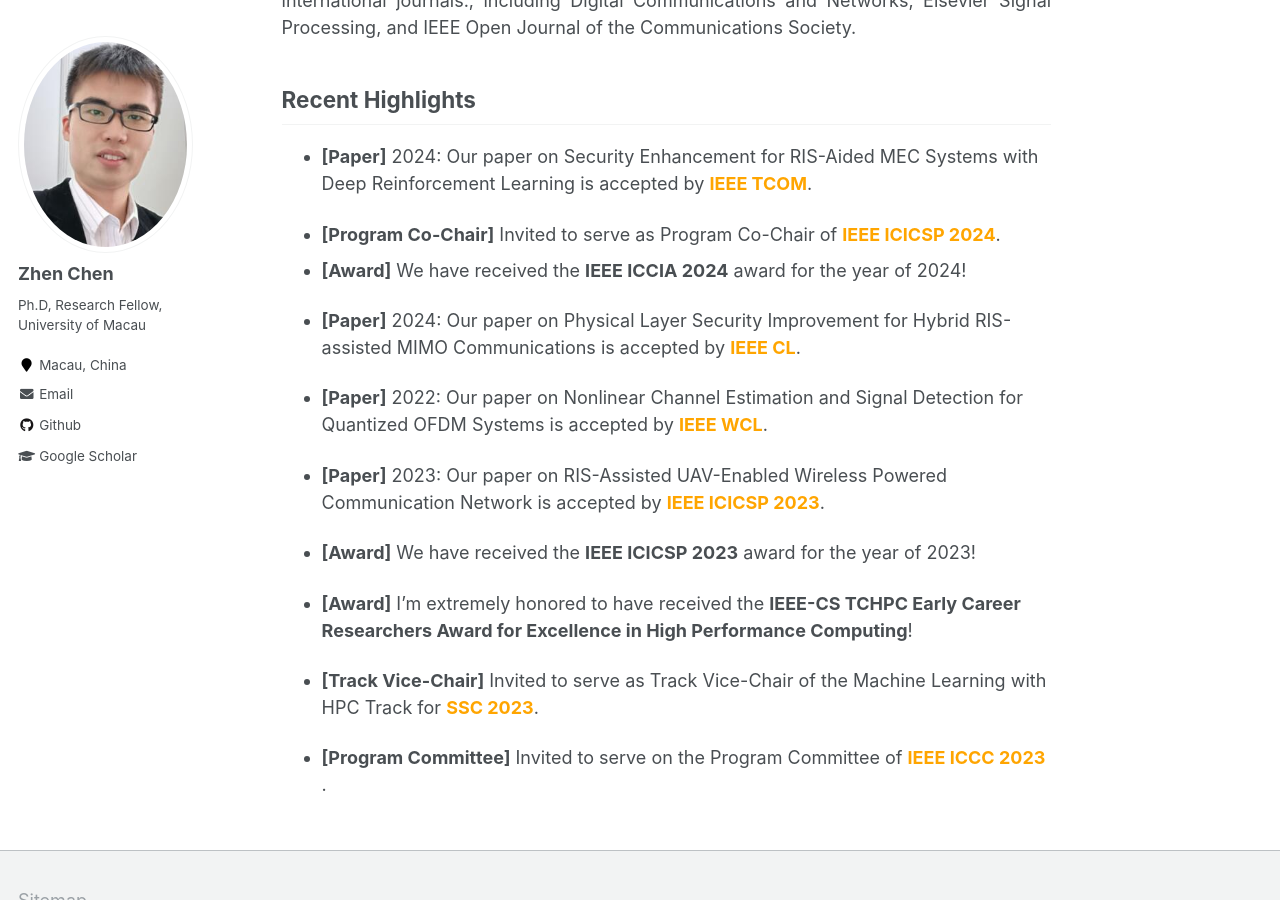
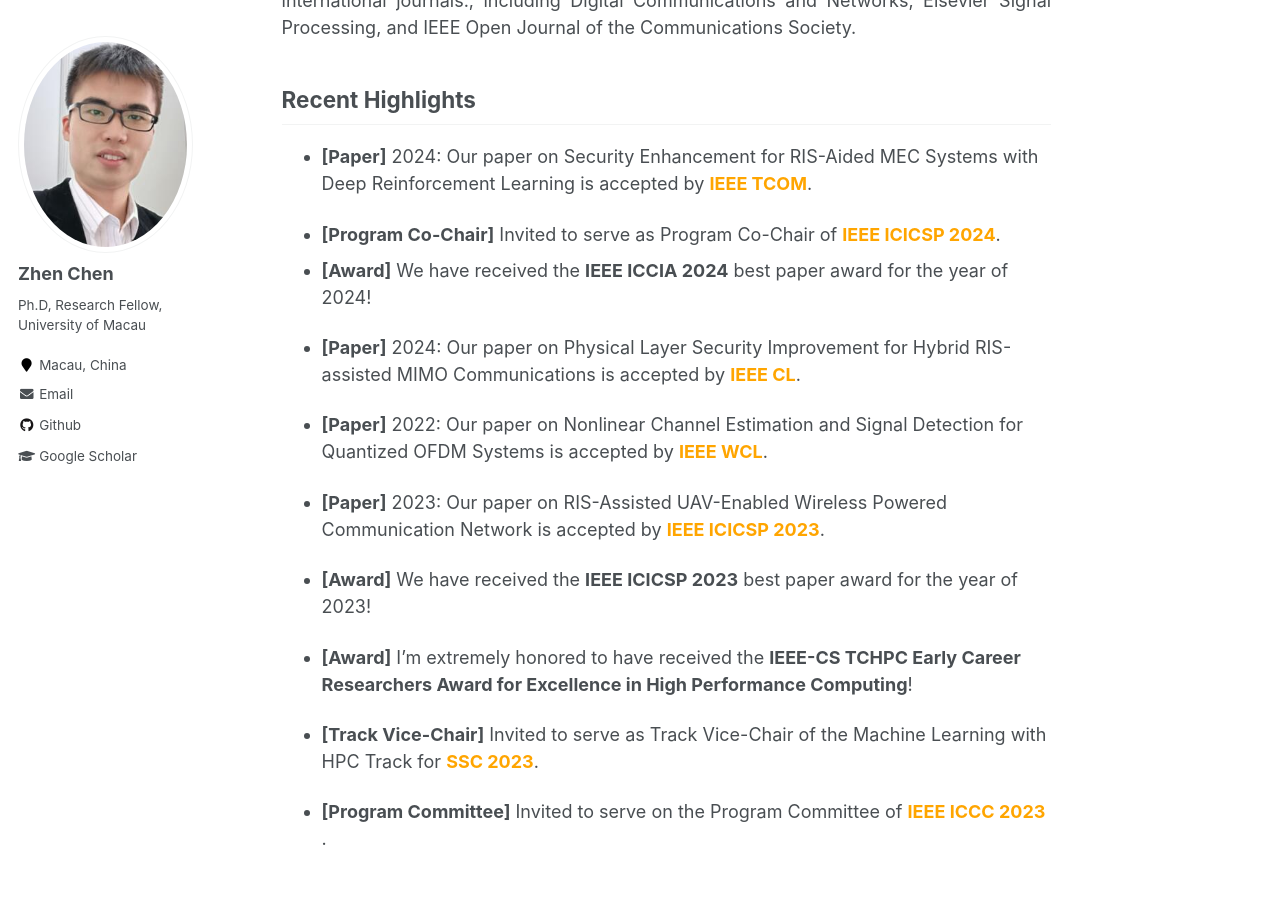
Before and after one commit to baile035/chenz_CV, a Jekyll site: the page built from _pages/about.md, in a window 1280 px wide and 900 px high, scrolled down 862 px. Built offline with Jekyll 4.4.1, drawn with Linux system fonts in a browser that asks for light colours.

Commit message:
Update about.md

```diff
--- a/_pages/about.md
+++ b/_pages/about.md
@@ -52,7 +52,7 @@ Recent Highlights
 * **[Paper]** 2024: Our paper on Security Enhancement for RIS-Aided MEC Systems with Deep Reinforcement Learning is accepted by **<font color=orange>IEEE TCOM</font>**.
 
 * **[Program Co-Chair]** Invited to serve as Program Co-Chair of **<font color=orange>IEEE ICICSP 2024</font>**.
-* **[Award]** We have received the **IEEE ICCIA 2024** award for the year of 2024!
+* **[Award]** We have received the **IEEE ICCIA 2024** best paper award for the year of 2024!
 
 * **[Paper]** 2024: Our paper on Physical Layer Security Improvement for Hybrid RIS-assisted MIMO Communications is accepted by **<font color=orange>IEEE CL</font>**.
 
@@ -60,7 +60,7 @@ Recent Highlights
 
 * **[Paper]** 2023: Our paper on RIS-Assisted UAV-Enabled Wireless Powered Communication Network is accepted by **<font color=orange>IEEE ICICSP 2023</font>**.
 
-* **[Award]** We have received the **IEEE ICICSP 2023** award for the year of 2023!
+* **[Award]** We have received the **IEEE ICICSP 2023** best paper award for the year of 2023!
 
 * **[Award]** I'm extremely honored to have received the **IEEE-CS TCHPC Early Career Researchers Award for Excellence in High Performance Computing**!
 
```
